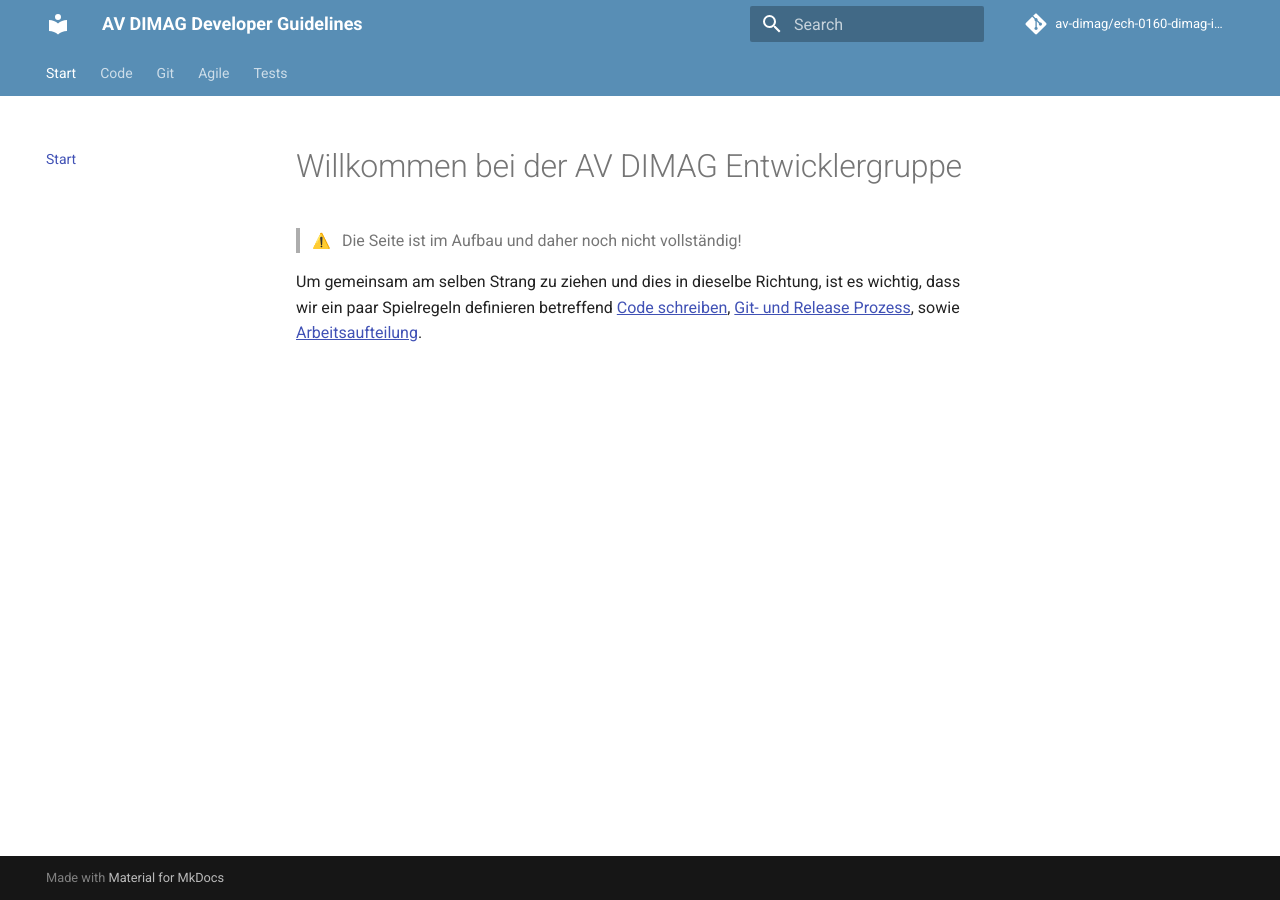
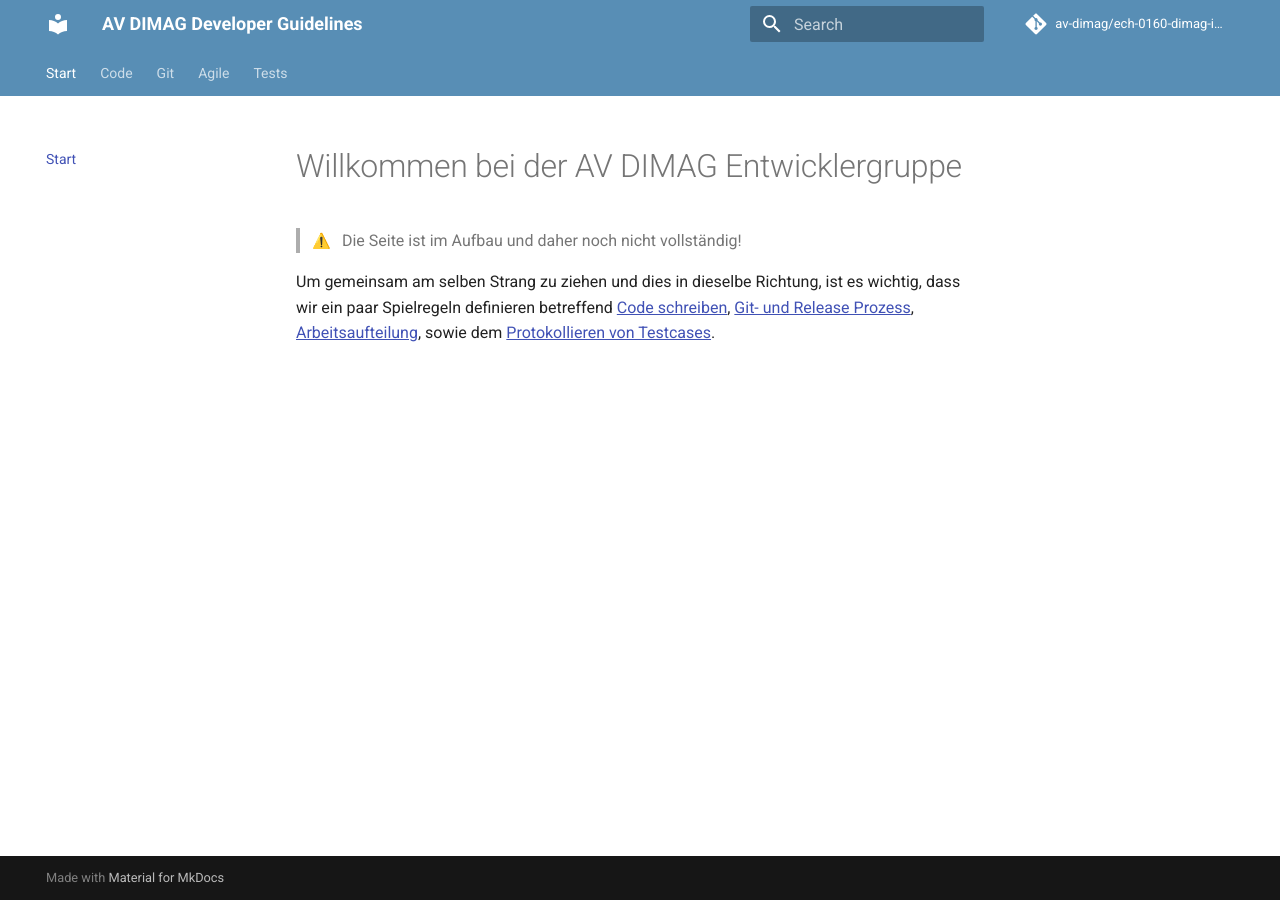
Before and after one commit to av-dimag/guideline, an MkDocs documentation site: the page built from docs/index.md, in a window 1280 px wide. Built offline with MkDocs 1.6.1 and Material for MkDocs 9.7.7, drawn with Linux system fonts in a browser that asks for light colours; emoji names are drawn with the system emoji font; comment, search, counter and statistics services are not loaded.

Commit message:
chore(index): add page tests

```diff
--- a/docs/index.md
+++ b/docs/index.md
@@ -2,4 +2,4 @@
 
 > :warning: &nbsp; Die Seite ist im Aufbau und daher noch nicht vollständig!
 
-Um gemeinsam am selben Strang zu ziehen und dies in dieselbe Richtung, ist es wichtig, dass wir ein paar Spielregeln definieren betreffend [Code schreiben](code/), [Git- und Release Prozess](git/), sowie [Arbeitsaufteilung](agile/).
+Um gemeinsam am selben Strang zu ziehen und dies in dieselbe Richtung, ist es wichtig, dass wir ein paar Spielregeln definieren betreffend [Code schreiben](code/), [Git- und Release Prozess](git/), [Arbeitsaufteilung](agile/), sowie dem [Protokollieren von Testcases](tests/).
```
